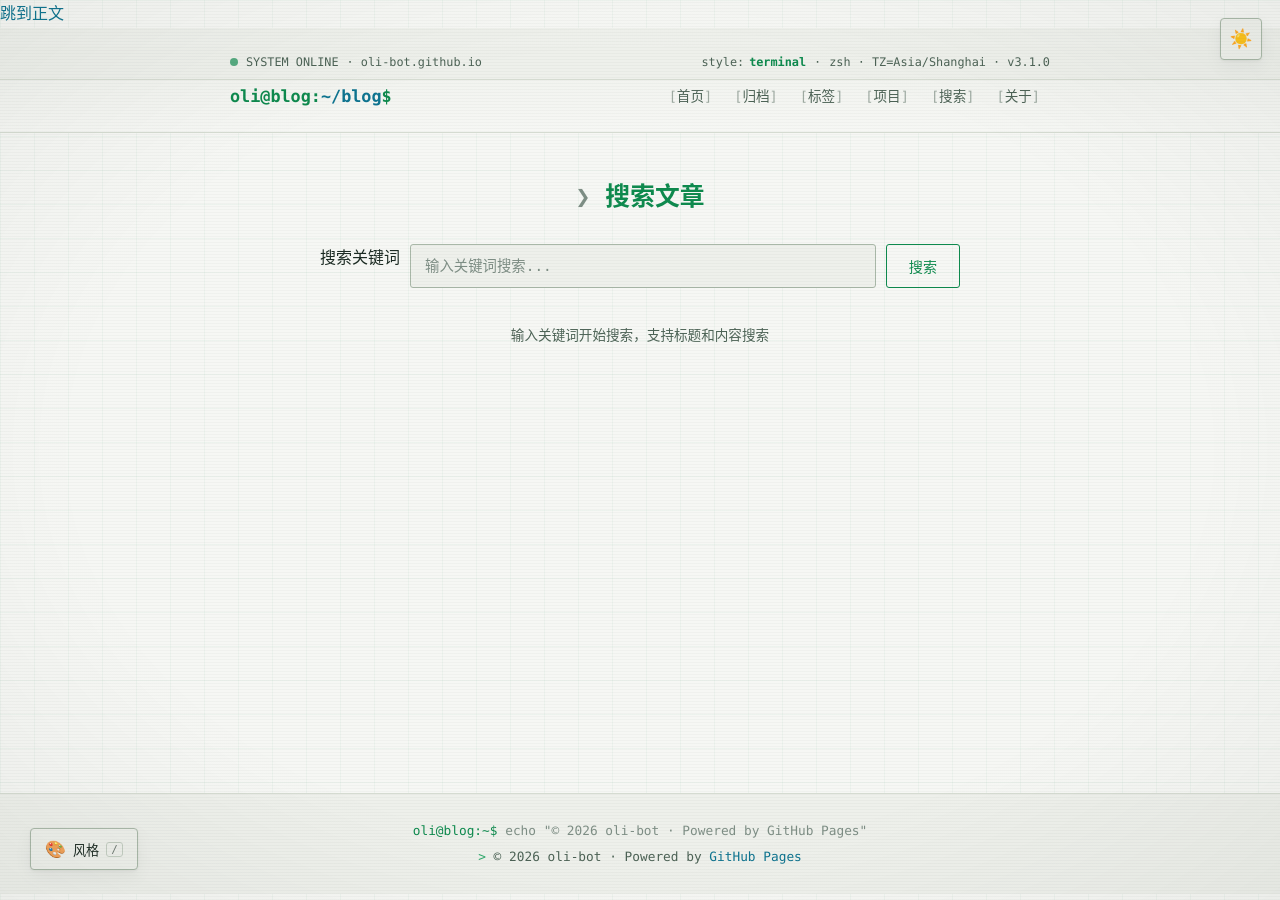
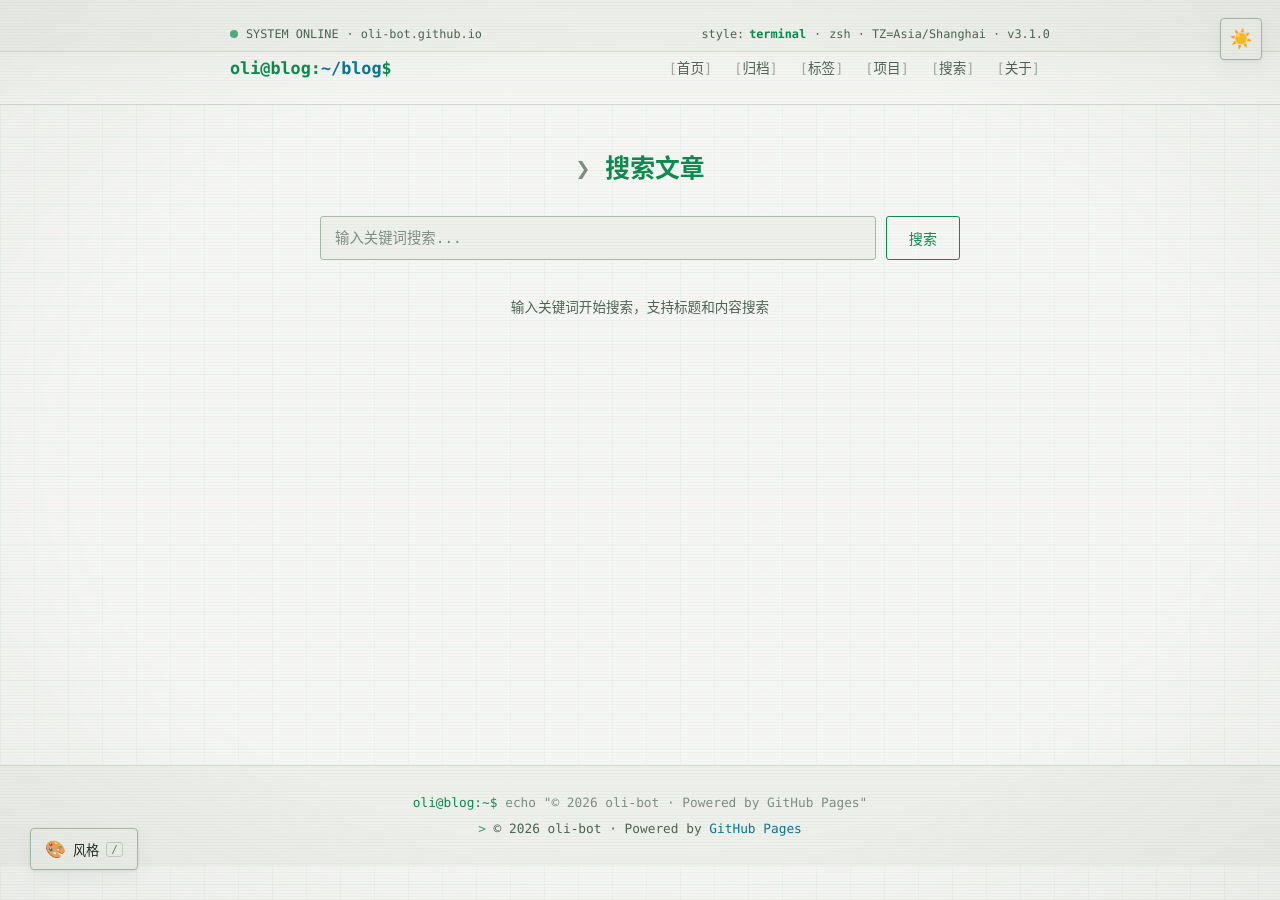
Before and after one commit to oli-bot/oli-bot.github.io, a Jekyll site: the page built from search.html, in a window 1280 px wide. Built offline with Jekyll 4.4.1, drawn with Linux system fonts in a browser that asks for light colours.

Commit message:
fix(a11y/perf): post.js 分享改 id 绑定、风格面板关闭焦点回归、补 skip-link/visually-hidden 样式、3d-galaxy 改用本地 three.js

```diff
--- a/3d-galaxy.html
+++ b/3d-galaxy.html
@@ -355,15 +355,15 @@
   <script type="importmap">
   {
     "imports": {
-      "three": "https://unpkg.com/three@0.160.0/build/three.module.js",
-      "three/addons/": "https://unpkg.com/three@0.160.0/examples/jsm/"
+      "three": "./lib/three.module.min.js",
+      "three/addons/": "./lib/"
     }
   }
   </script>
 
   <script type="module">
     import * as THREE from 'three';
-    import { OrbitControls } from 'three/addons/controls/OrbitControls.js';
+    import { OrbitControls } from 'three/addons/OrbitControls.js';
 
     const canvas = document.getElementById('scene');
     const scene = new THREE.Scene();
--- a/assets/css/style.css
+++ b/assets/css/style.css
@@ -3480,3 +3480,32 @@
 .style-item {
   will-change: background-color, border-color;
 }
+
+
+/* ===== 无障碍补充：跳到正文 / 视觉隐藏（文件末尾追加） ===== */
+.skip-link {
+  position: absolute;
+  left: -9999px;
+  top: 0;
+  z-index: 10005;
+  padding: 8px 16px;
+  background: var(--bg-secondary, #eef0eb);
+  color: var(--text, #1c2b23);
+  border: 1px solid var(--text, #1c2b23);
+  border-radius: 4px;
+}
+.skip-link:focus {
+  left: 8px;
+  top: 8px;
+}
+.visually-hidden {
+  position: absolute !important;
+  width: 1px;
+  height: 1px;
+  margin: -1px;
+  padding: 0;
+  overflow: hidden;
+  clip: rect(0 0 0 0);
+  white-space: nowrap;
+  border: 0;
+}
--- a/assets/js/styleselect.js
+++ b/assets/js/styleselect.js
@@ -212,6 +212,10 @@
   function closePanel() {
     overlay.classList.remove('open');
     overlay.setAttribute('aria-hidden', 'true');
+    // 面板关闭后若焦点还在面板内，送回触发按钮，避免焦点滞留在 aria-hidden 区域
+    if (document.activeElement && overlay.contains(document.activeElement)) {
+      btn.focus();
+    }
     // 恢复已保存的风格（丢弃预览）
     applyStyle(getSavedStyle());
   }
```
Also changed, not shown: assets/js/post.js (+12 -4 lines).
